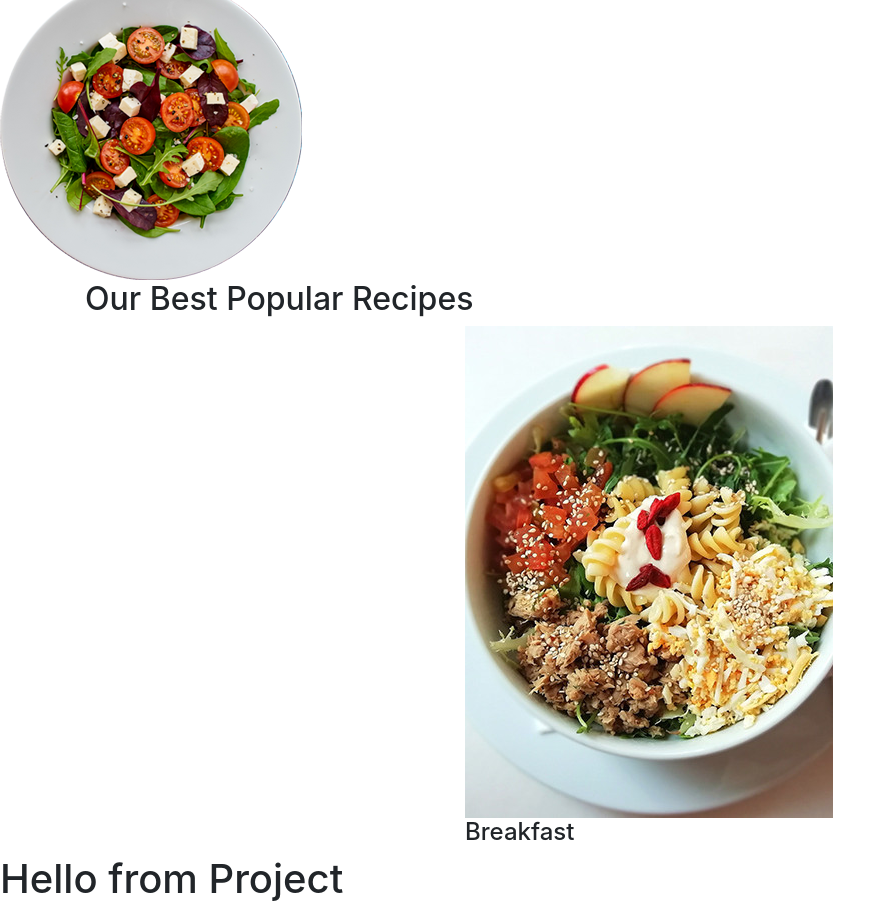
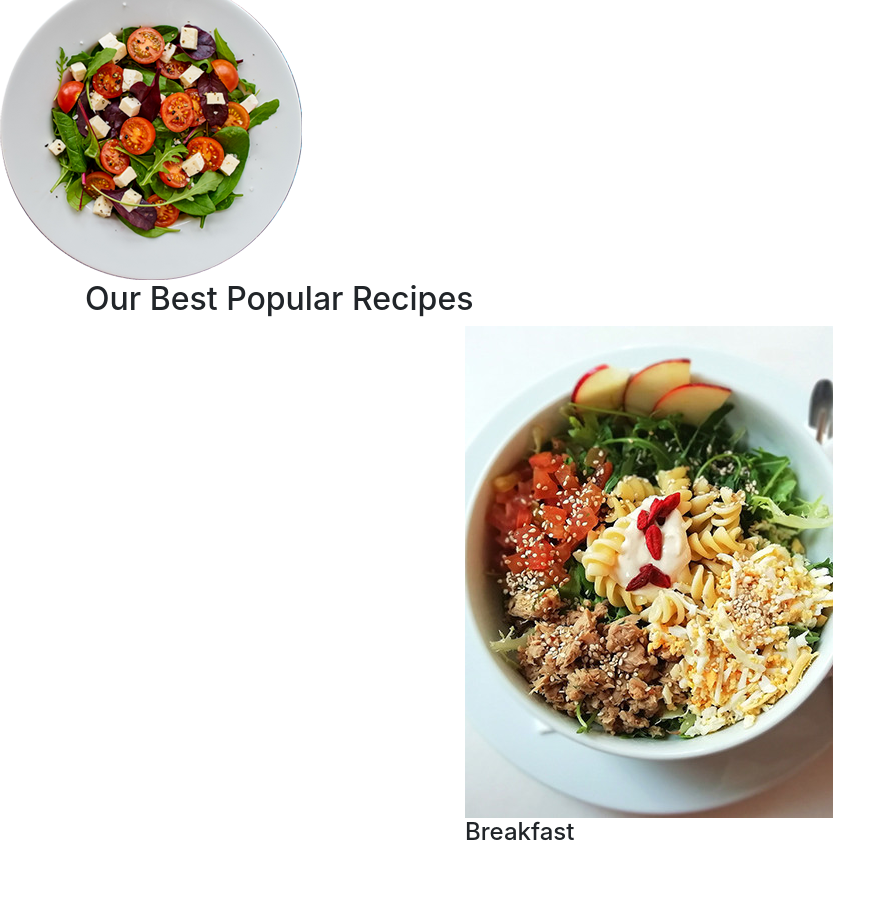
Before and after one commit to IkromovaDilsora/delvery_food, a plain HTML site: page index.html in a window 1280 px wide. Shown: the part 2444-3355 px from the top of the page, without its empty margins (0-896 px from the left). After the commit the page ends 3299 px from the top, so only its background shows below. Drawn offline with Linux system fonts and the light colour scheme; some icons are missing.

Commit message:
ikkinchi

```diff
--- a/index.html
+++ b/index.html
@@ -157,7 +157,6 @@
              </div>
          </div>
     </section>
-    <h1>Hello from Project</h1>
     <script src="js/jquery-3.4.1.min.js"></script>
     <script src="js/bootstrap.js"></script>
 </body>
```
